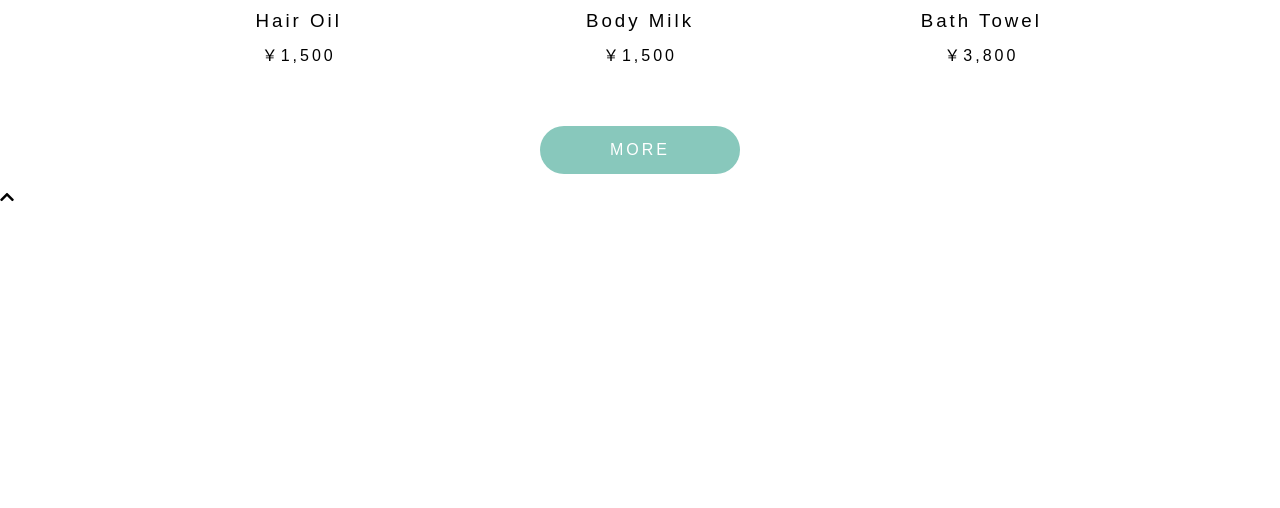
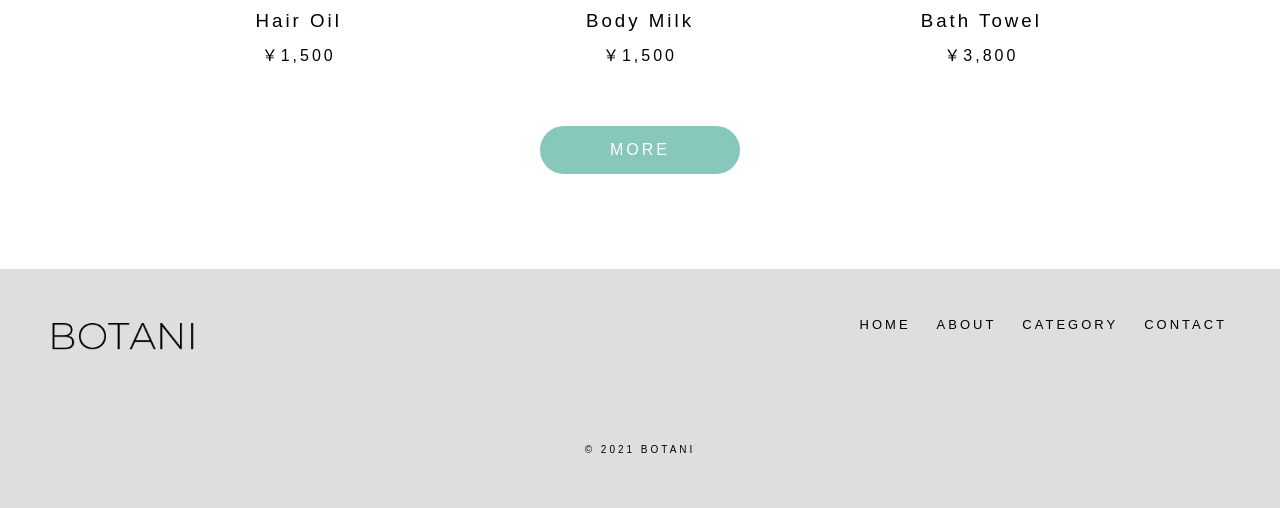
Before and after one commit to SakodaShiho/botani, a PHP site: page / in a window 1280 px wide; the page is wider, and only the part inside the window is pictured. Shown: the part 2649-3157 px from the top of that part. Before the commit the page ends 2850 px from the top of that part, so only its background shows below. Run offline with PHP 8.4, Linux system fonts and the light colour scheme; some libraries are stand-ins or nearby versions.

Commit message:
add footer

```diff
--- a/index.html
+++ b/index.html
@@ -218,8 +218,19 @@
     </div>
 
 
-    <!-- Top Scroll Button -->
-    <i class="fas fa-chevron-up"></i>
+    <footer>
+        <div class="logo_and_menu">
+            <img src="logo.png">
+            <ul>
+                <li><a href="#">HOME</a></li>
+                <li><a href="#">ABOUT</a></li>
+                <li><a href="#">CATEGORY</a></li>
+                <li><a href="#">CONTACT</a></li>
+            </ul>
+        </div>
+        <p>&copy; 2021 BOTANI
+        </p>
+    </footer>
 
 </body>
 
--- a/stylesheet.css
+++ b/stylesheet.css
@@ -36,6 +36,7 @@ a.btn-border:hover {
 .container {
     width: 80%;
     margin: 0 auto;
+    padding-bottom: 5rem;
 }
 .space {
     height: 40px;
@@ -90,6 +91,9 @@ input[name="search"] {
     border: 1px solid #DFDFDF;
     padding-left: 12px;
 }
+input[name="search"]:focus {
+    outline: 0;
+  }
 input::placeholder {
     color: #DEDEDE;
   }
@@ -179,3 +183,33 @@ a:hover .product-image {
     opacity: 0.5;
     filter: alpha(opacity=70);
 }
+
+/* footer */
+
+footer {
+    background-color: #dedede;
+    padding: 3rem;
+}
+footer p {
+    font-size: 10px;
+    text-align: center;
+    margin-top: 5rem;
+}
+.logo_and_menu {
+    display: flex;
+    justify-content: space-between;
+}
+.logo_and_menu img {
+    width: 150px;
+}
+.logo_and_menu ul {
+    display: flex;
+    list-style: none;
+    font-size: 13px;
+}
+.logo_and_menu ul li {
+    margin-right: 1rem;
+}
+.logo_and_menu ul li:last-child {
+    margin-right: 0;
+}
```
